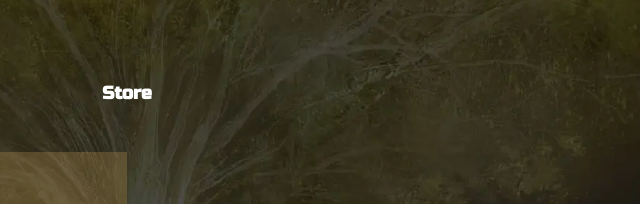
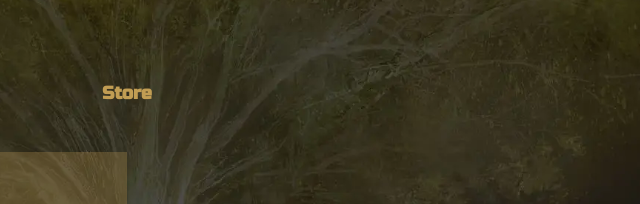
Before and after one commit to MartinGramajo/rc-proyecto-elden-ring, a plain HTML site: page store.html in a window 1280 px wide. Shown: the part 863-1067 px from the top of the page, 513-1153 px from the left. Drawn offline with Linux system fonts and the light colour scheme.

Commit message:
cambio de color los titulos

```diff
--- a/store.html
+++ b/store.html
@@ -31,7 +31,7 @@
         <div class="bloque parallax cover-10"></div>
           <div class="bloque">
             <div class="container-fluid">
-              <div class="text-center color-blanco py-3">
+              <div class="text-center color-dorado py-3">
                 <h2>Store</h2>
               </div>
               <div class="justify-content">
```
Also changed, not shown: historia.html (+1 -1 lines), index.html (+1 -1 lines), multimedia.html (+1 -1 lines), noticias.html (+1 -1 lines).
